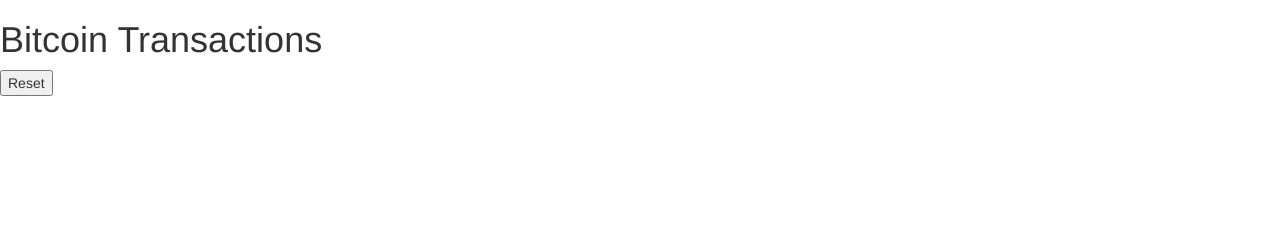
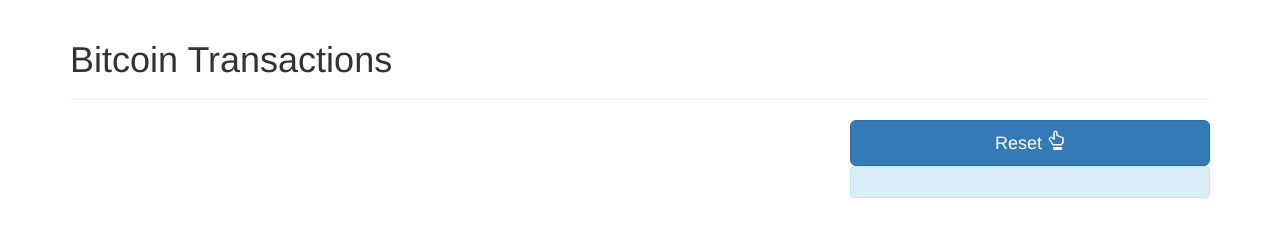
Before and after one commit to bucko13/btc-blockchain-transactions-visualizers, a website: page client/index.html in a window 1280 px wide. Drawn offline with nearby package versions, Linux system fonts and the light colour scheme; some packages are replaced by stand-ins of ours; a script that the page names is missing.

Commit message:
some styling updates with bootstrap

```diff
--- a/client/index.html
+++ b/client/index.html
@@ -1,5 +1,5 @@
-<doctype! html>
-<html>
+<!DOCTYPE html>
+<html ng-app="bitcoinApp">
 <head>
   <meta charset="utf-8">
   <meta http-equiv="X-UA-Compatible" content="IE=edge">
@@ -11,23 +11,23 @@
   <script src="bower_components/angular-websocket/angular-websocket.js"></script>
 
 </head>
-<body ng-app="bitcoinApp" >
-  <div class="transaction-container" ng-controller="TransactionData">
-        <h1>Bitcoin Transactions</h1>
-        <button ng-click="resetTransactions()">Reset</button>
-        <div id="total-transactions">{{ totalTransactions[totalTransactions.length - 1] }}</div>
-         <div id="total-transactions">{{ totalTransactions }}</div>
-        <div id='transaction-container' ng-repeat="transaction in transactions track by $index">{{ transaction }}</div>
+<body >
+  <div class="container">
+  <div class="page-header">
+    <h1>Bitcoin Transactions</h1>
+  </div>
+    <div class="row" ng-controller="TransactionData">
+      <div class="transaction-container col-md-8" >
+            <div id='transaction-container' ng-repeat="transaction in transactions track by $index">{{ transaction }}</div>
+      </div>
+      <div class="col-md-4">
+      <div>
+        <button type="button" class="btn btn-primary btn-lg btn-block" ng-click="resetTransactions()">Reset    <span class="glyphicon glyphicon-hand-up" aria-hidden="true"></span></button>
+         <div class="alert alert-info" id="total-transactions" role="alert" >{{ totalTransactions }}</div>
+      </div>
+    </div>
   </div>
 
-<!--   <script type="text/javascript">
-    $(document).ready(function() {
-      toshi.init()
-    })
-  </script>
- -->
-  <!-- App Scripts -->
-  <!-- <script src="/lib/websockets.js"></script> -->
   <script src="app.js"></script>
 </body>
 </html>
```
